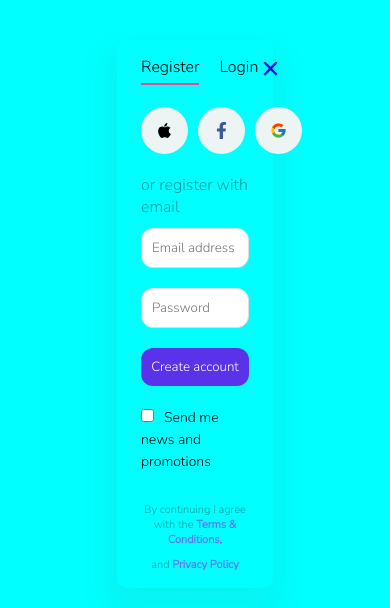
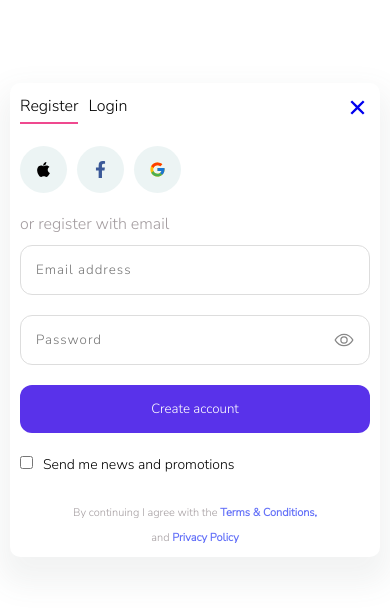
Before and after one commit to kizito-1/kodecamp-dashboard, a React (Vite) app: page /register in a window 390 px wide. Shown: the part 102-710 px from the top of the page. Built offline with nearby package versions, Linux system fonts and the light colour scheme.

Commit message:
working on it

```diff
--- a/src/App.jsx
+++ b/src/App.jsx
@@ -9,7 +9,7 @@ const App = () => {
   return (
     <>
       <Routes>
-        <Route path="/" element={<Login/>} />
+        <Route path="/" element={<Register/>} />
         <Route path="/login" element={<Login />} />
         <Route path="/register" element={<Register />} />
         <Route path="/dashboard" element={
--- a/src/Pages/Register.jsx
+++ b/src/Pages/Register.jsx
@@ -1,12 +1,18 @@
-import React from "react";
+import React, { useState } from "react";
 import { Link } from "react-router-dom";
-import { IoCloseSharp } from "react-icons/io5";
-import { IoLogoApple } from "react-icons/io5";
+import { IoCloseSharp, IoLogoApple } from "react-icons/io5";
 import { FaFacebookF } from "react-icons/fa";
 import { FcGoogle } from "react-icons/fc";
+import { IoEyeOutline, IoEyeOffOutline } from "react-icons/io5";
 import "../styles/register.css";
 
 const Register = () => {
+  const [showPassword, setShowPassword] = useState(false);
+  const [password, setPassword] = useState("");
+
+  // Show stars for each character, but never update state with stars
+  const getMaskedPassword = (value) => "*".repeat(value.length);
+
   return (
     <>
       <section className="register-section">
@@ -44,21 +50,47 @@ const Register = () => {
             <p>or register with email</p>
           </div>
 
-          <form action="">
+          <form>
             <div className="email-input">
-              <input type="email" name="" id="" placeholder="Email address" />
+              <input type="email" placeholder="Email address" />
             </div>
 
-            <div className="password-input">
-              <input type="password" name="" id="" placeholder="Password" />
+            <div className="password-input password-input-group">
+              <input
+                type="text"
+                placeholder="Password"
+                value={showPassword ? password : getMaskedPassword(password)}
+                onChange={e => {
+                  if (showPassword) {
+                    setPassword(e.target.value);
+                  } else {
+                    const prevLength = password.length;
+                    const newLength = e.target.value.length;
+                    if (newLength > prevLength) {
+                      setPassword(password + e.target.value.slice(-1));
+                    } else if (newLength < prevLength) {
+                      setPassword(password.slice(0, -1));
+                    }
+                  }
+                }}
+                autoComplete="new-password"
+              />
+              <span
+                onClick={() => setShowPassword(!showPassword)}
+                className="toggle-password-visibility"
+                tabIndex={0}
+                aria-label={showPassword ? "Hide password" : "Show password"}
+              >
+                {showPassword ? <IoEyeOffOutline size={20} /> : <IoEyeOutline size={20} />}
+              </span>
             </div>
 
             <div className="create-btn">
-              <button>Create account</button>
+              <button type="submit">Create account</button>
             </div>
 
             <div className="checkbox">
-              <input type="checkbox" name="" id="" />
+              <input type="checkbox" id="news" />
               <span>Send me news and promotions</span>
             </div>
           </form>
--- a/src/styles/register.css
+++ b/src/styles/register.css
@@ -74,7 +74,23 @@
     border: 1px solid #DDDDDD;
     border-radius: 12px;
     margin-bottom: 20px;
+    font-weight: 500;
+    letter-spacing: 1px;
     padding: 10px;
+}
+
+.password-input-group {
+  position: relative;
+}
+
+.toggle-password-visibility {
+  position: absolute;
+  right: 16px;
+  top: 40%;
+  transform: translateY(-50%);
+  cursor: pointer;
+  color: #888;
+  font-size: 16px;
 }
 
 .create-btn button {
@@ -114,8 +130,46 @@
     font-weight: 600;
 }
 
-@media (max-width: 768px) {
-    body{
-        background-color: aqua;
+@media (max-width: 1024px) {
+    .register-container {
+        width: 70%;
+        min-width: 260px;
+        max-width: 90vw;
+        padding: 16px 12px;
     }
 }
+
+@media (max-width: 768px) {
+    .register-section {
+        min-height: 100vh;
+        padding: 24px 0;
+    }
+    .register-container {
+        width: 90%;
+        min-width: 0;
+        max-width: 100vw;
+        padding: 16px 8px;
+    }
+    .header-links {
+        gap: 10px;
+    }
+}
+
+@media (max-width: 480px) {
+
+    .register-section{
+        padding: 10px;
+    }
+    .register-container {
+        width: 100vw;
+        padding: 12px 10px;
+    }
+
+    .email-input input,
+    .password-input input {
+        padding: 15px;
+    }
+    .create-btn button {
+        padding: 15px;
+    }
+}
```
